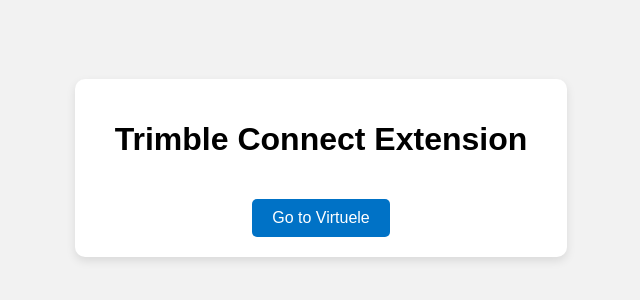
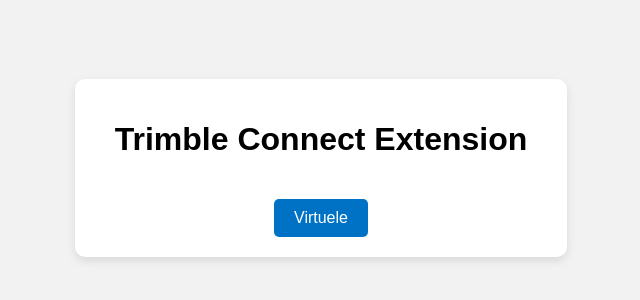
Before and after one commit to shivarajAm77/trimble-extension, a plain HTML site: page index.html in a window 1280 px wide. Shown: the part 232-532 px from the top of the page, without its empty margins (319-959 px from the left). Drawn offline with Linux system fonts and the light colour scheme.

Commit message:
Update index.html

```diff
--- a/index.html
+++ b/index.html
@@ -8,7 +8,7 @@
 <body>
     <div class="container">
         <h1>Trimble Connect Extension</h1>
-        <button id="redirectButton">Go to Virtuele</button>
+        <button id="redirectButton">Virtuele</button>
     </div>
 
     <script src="main.js"></script>
```
